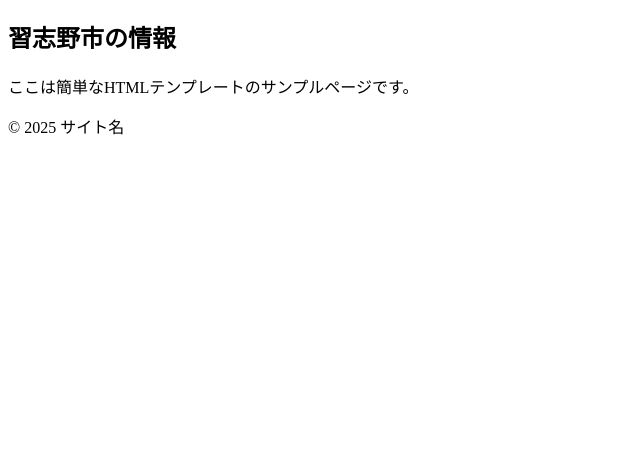
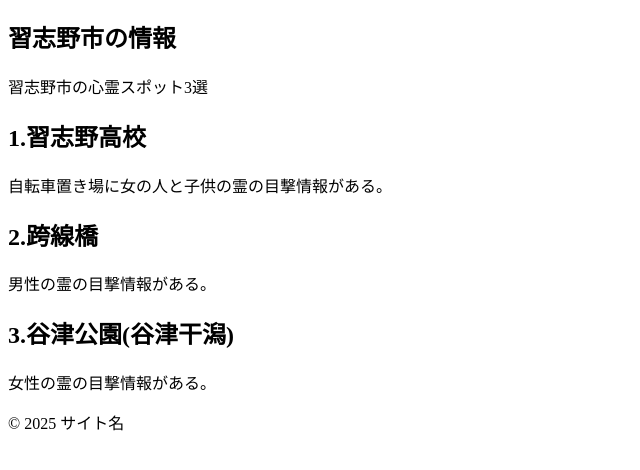
Before and after one commit to notSuger0811/suger08.github.io, a plain HTML site: page index.html in a window 1280 px wide. Shown: the part 70-540 px from the top of the page, without its empty margins (0-640 px from the left). Drawn offline with Linux system fonts and the light colour scheme.

Commit message:
Add haunted spots information to index.htmln
Added descriptions of three haunted spots in習志野市.

```diff
--- a/index.html
+++ b/index.html
@@ -17,7 +17,22 @@
     <main>
         <section>
             <h2>習志野市の情報</h2>
-            <p>ここは簡単なHTMLテンプレートのサンプルページです。</p>
+            <p>習志野市の心霊スポット3選</p>
+        </section>
+
+        </section>
+        <h2>1.習志野高校</h2>
+        <p>自転車置き場に女の人と子供の霊の目撃情報がある。</p>
+        </section>
+
+        </section>
+        <h2>2.跨線橋</h2>
+        <p>男性の霊の目撃情報がある。</p>
+        </section>
+
+        </section>
+        <h2>3.谷津公園(谷津干潟)</h2>
+        <p>女性の霊の目撃情報がある。</p>
         </section>
     </main>
 
```
